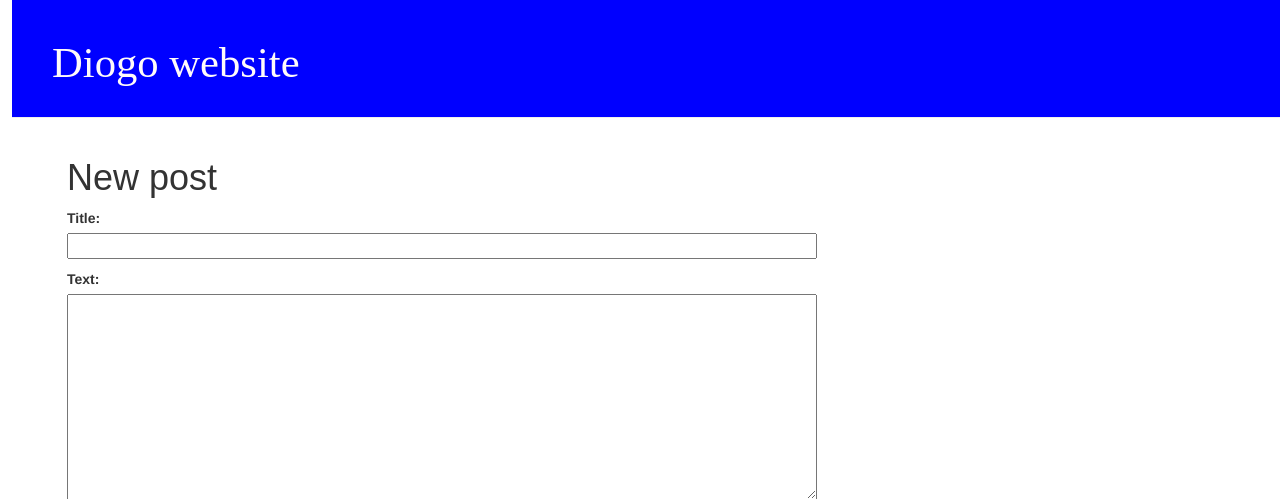
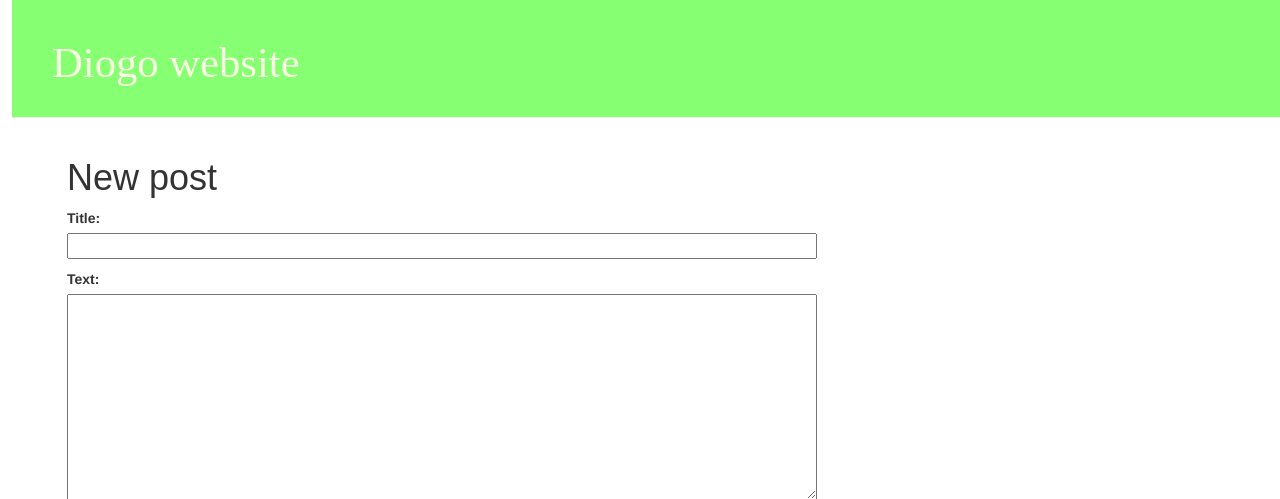
Before and after one commit to Diogo-Esteves/my-first-blog, a Django app: page /post/new/ in a window 1280 px wide. Shown: the top 499 px of the page. Run offline with Django 3.2, Linux system fonts and the light colour scheme; some libraries are stand-ins or nearby versions.

Commit message:
some modifications to learn about colors

```diff
--- a/blog/static/css/blog.css
+++ b/blog/static/css/blog.css
@@ -1,5 +1,5 @@
 h1 a {
-    color: #0000CD;
+    color: #2226cd;
     font-family: 'PT Sans';
 }
 
@@ -7,13 +7,13 @@ body {
     padding-left: 12px;
 }
 .page-header {
-    background-color: #0000FF;
+    background-color: #87ff73;
     margin-top: 0;
     padding: 20px 20px 20px 40px;
 }
 
 .page-header h1, .page-header h1 a, .page-header h1 a:visited, .page-header h1 a:active {
-    color: #FFFAFA;
+    color: #f9ffe2;
     font-size: 32pt;
     text-decoration: none;
 }
```
